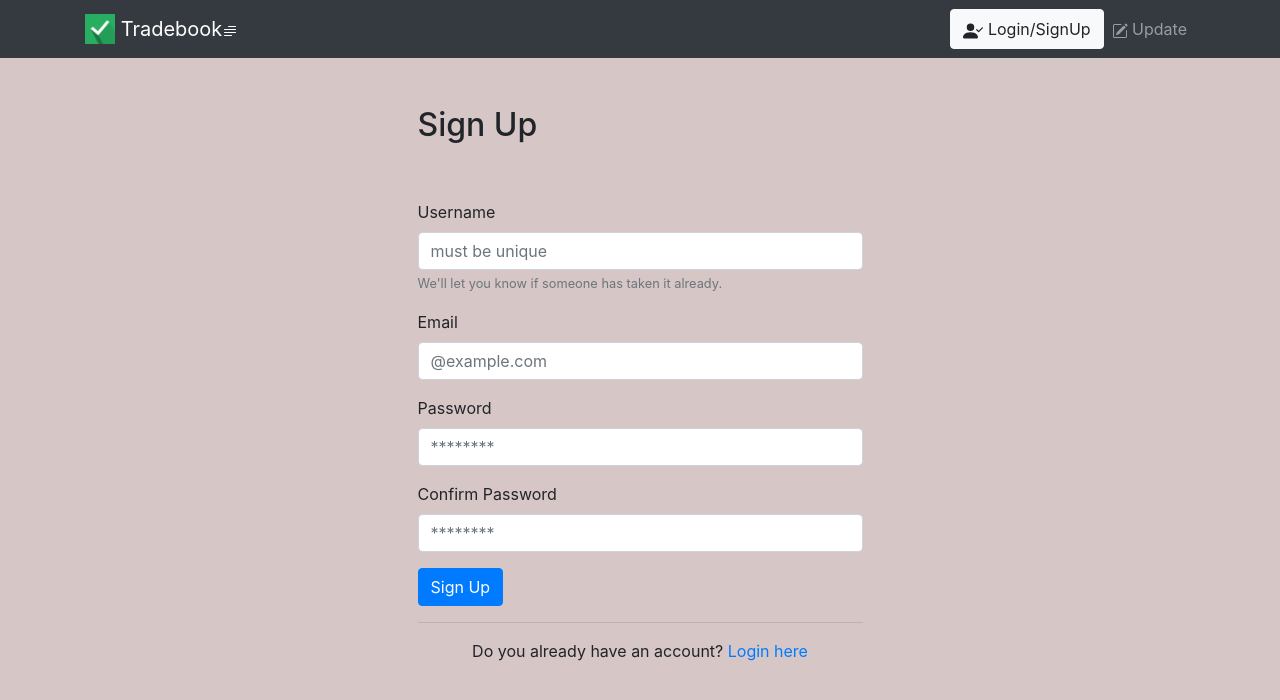
After one commit to iamswayam/Trade-Journal, a Django app: page /signup/ in a window 1280 px wide. The commit adds this page. Shown: the top 700 px of the page. Run offline with Django 4.2, Linux system fonts and the light colour scheme; some libraries are stand-ins or nearby versions.

Commit message:
User AUth process midway

```diff
--- a/tradebook/templates/base.html
+++ b/tradebook/templates/base.html
@@ -17,7 +17,7 @@
     body {background-color:rgb(214, 198, 198);}
     </style>
 
-<nav class="navbar navbar-expand-md navbar-dark bg-dark border border-light">
+<nav class="navbar navbar-expand-md navbar-dark bg-dark border border-dark">
 <div class="container">
     <a class="navbar-brand" href="{% url 'home' %}">
          <img src="{% static 'logo.png' %}" width="30" height="30" class="d-inline-block align-top">
@@ -30,10 +30,10 @@
 
         <ul class="navbar-nav mr-auto">
 
-            <button class="btn btn-light navbar-btn"><svg xmlns="http://www.w3.org/2000/svg" width="20" height="20" fill="currentColor" class="bi bi-person-check-fill" viewBox="0 0 16 16">
+            <button class="btn btn-light navbar-btn" href="{% url 'signup' %} "><svg xmlns="http://www.w3.org/2000/svg" width="20" height="20" fill="currentColor" class="bi bi-person-check-fill" viewBox="0 0 16 16">
                 <path fill-rule="evenodd" d="M15.854 5.146a.5.5 0 0 1 0 .708l-3 3a.5.5 0 0 1-.708 0l-1.5-1.5a.5.5 0 0 1 .708-.708L12.5 7.793l2.646-2.647a.5.5 0 0 1 .708 0z"/>
                 <path d="M1 14s-1 0-1-1 1-4 6-4 6 3 6 4-1 1-1 1H1zm5-6a3 3 0 1 0 0-6 3 3 0 0 0 0 6z"/>
-              </svg> Swayam</button>
+              </svg> Login/SignUp</button>
 
 
 
@@ -43,6 +43,14 @@
                         <path fill-rule="evenodd" d="M1 13.5A1.5 1.5 0 0 0 2.5 15h11a1.5 1.5 0 0 0 1.5-1.5v-6a.5.5 0 0 0-1 0v6a.5.5 0 0 1-.5.5h-11a.5.5 0 0 1-.5-.5v-11a.5.5 0 0 1 .5-.5H9a.5.5 0 0 0 0-1H2.5A1.5 1.5 0 0 0 1 2.5v11z"/>
                       </svg> Update</a>
                 </li>
+<!--
+            <li class="nav-item {{ create }}">
+                  <a class="nav-link" href="{% url 'signup' %}"><svg xmlns="http://www.w3.org/2000/svg" width="16" height="16" fill="currentColor" class="bi bi-pencil-square" viewBox="0 0 16 16">
+                      <path d="M15.502 1.94a.5.5 0 0 1 0 .706L14.459 3.69l-2-2L13.502.646a.5.5 0 0 1 .707 0l1.293 1.293zm-1.75 2.456-2-2L4.939 9.21a.5.5 0 0 0-.121.196l-.805 2.414a.25.25 0 0 0 .316.316l2.414-.805a.5.5 0 0 0 .196-.12l6.813-6.814z"/>
+                      <path fill-rule="evenodd" d="M1 13.5A1.5 1.5 0 0 0 2.5 15h11a1.5 1.5 0 0 0 1.5-1.5v-6a.5.5 0 0 0-1 0v6a.5.5 0 0 1-.5.5h-11a.5.5 0 0 1-.5-.5v-11a.5.5 0 0 1 .5-.5H9a.5.5 0 0 0 0-1H2.5A1.5 1.5 0 0 0 1 2.5v11z"/>
+                    </svg> SignUp</a>
+            </li> -->
+
         </ul>
         </ul>
     </div>
--- a/tradebook/templates/home.html
+++ b/tradebook/templates/home.html
@@ -1,7 +1,7 @@
 {% extends 'base.html' %}
 {% block content %}
 
-<Body style="background-color:rgb(44, 44, 44)">
+<Body style="background-color:rgb(214, 198, 198)">
 <br/><br/><br/>
 
 <table class="table table-striped table-bordered table-dark">
--- /dev/null
+++ b/tradebook/templates/signup.html
@@ -0,0 +1,48 @@
+{% extends "base.html" %}
+
+{% block content %}
+
+    <div class="row justify-content-center mt-5">
+        <div class="col-md-5">
+            <h2>Sign Up</h2>
+        </div>
+    </div>
+
+    <div class="row justify-content-center mt-5">
+        <div class="col-md-5">
+            {% if error %}
+                <div class="alert alert-danger" role="alert">
+                    {{ error }}
+                </div>
+            {% endif %}
+
+            <form method="POST">
+                {% csrf_token %}
+                <div class="form-group">
+                    <label for="username">Username</label>
+                    <input type="text" name="username" class="form-control" id="username" aria-describedby="usernameHelp" placeholder="must be unique">
+                    <small id="usernameHelp" class="form-text text-muted">We'll let you know if someone has taken it already.</small>
+                </div>
+
+                <div class="form-group">
+                    <label for="email">Email</label>
+                    <input type="email" name="email" class="form-control" id="email" placeholder="@example.com">
+                </div>
+
+                <div class="form-group">
+                    <label for="password1">Password</label>
+                    <input type="password" name="password1" class="form-control" id="password1" placeholder="********">
+                </div>
+                <div class="form-group">
+                    <label for="password2">Confirm Password</label>
+                    <input type="password" name="password2" class="form-control" id="password2" placeholder="********">
+                </div>
+                <button type="submit" class="btn btn-primary">Sign Up</button>
+            </form>
+            <hr>
+            <div class="text-center">
+                Do you already have an account? <a href="#">Login here</a>
+            </div>
+        </div>
+    </div>
+{% endblock %}
--- a/tradebook/urls.py
+++ b/tradebook/urls.py
@@ -3,6 +3,9 @@ from . import views
 
 urlpatterns = [
     path('', views.home, name="home"),
+    path('signup/', views.SignupPage, name="signup"),
+    # path('signin/', views.SigninPage, name="signin"),
+
     # path('newnote/', views.newnote, name="newnote"),
     #     path('delete/<stock_id>', views.delete, name="delete"),
     #     path('delete_stock.html', views.delete_stock, name="delete_stock"),
--- a/tradebook/views.py
+++ b/tradebook/views.py
@@ -1,6 +1,10 @@
+from sqlite3 import IntegrityError
 from django.shortcuts import render, redirect
+from django.contrib.auth import login, authenticate
+from django.contrib.auth.models import User
+
 from django.urls import reverse
-from django.http import HttpResponseRedirect
+from django.contrib.auth.forms import UserCreationForm
 from .models import Note
 from .forms import NoteForm
 
@@ -8,6 +12,48 @@ from .forms import NoteForm
 def home(request):
     notes = Note.objects.all()
     return render(request, 'home.html', {'notes': notes})
+
+
+def SignupPage(request):
+    if request.method == 'GET':
+        return render(request, 'signup.html', {'form': UserCreationForm()})
+    else:
+        if request.POST['password1'] == request.POST['password2']:
+            try:
+                user = User.objects.create_user(request.POST['username'], password=request.POST['password1'])
+                user.save()
+                login(request, user)
+
+            except IntegrityError:
+                return render(request, 'todo/signup.html', {'form': UserCreationForm(), 'error': 'Hey! This username already been taken! Try a new one.'})
+        else:
+            return render(request, 'signup.html', {'form': UserCreationForm(), 'error': 'Password did not match'})
+
+
+def loginPage(request):
+
+    if request.user.is_authenticated:
+        return redirect('home')
+
+    if request.method == 'POST':
+        username = request.POST['username']
+        password = request.POST['password']
+
+        try:
+            user = User.objects.get(username=username)
+        except:
+            print("Username does not exist!")
+
+        user = authenticate(request, username=username, password=password)
+
+        if user is not None:
+            login(request, User)
+            return redirect('home')
+        else:
+            print("Username or Password is incorrect!")
+
+
+    return render(request, "tradebook/login-signup.html")
 
 # def newnote(request):
 #     if request.method == "GET":
@@ -28,7 +74,8 @@ def newnote(request):
 
         if form.is_valid():
             newnote = form.save()
-            return HttpResponseRedirect(reverse(newnote, args=(newnote.html,)))
+            return redirect('home')
+            # return HttpResponseRedirect(reverse(home, args=(home,)))
     else:
         form = NoteForm()
 
```
Also changed, not shown: tradebook/forms.py (+10 -0 lines), tradebook/templates/login-signup.html (added, +38 -0 lines), tradebook/templates/newnote.html (+3 -5 lines), tradebook/templates/signin.html (added), 1 other file.
